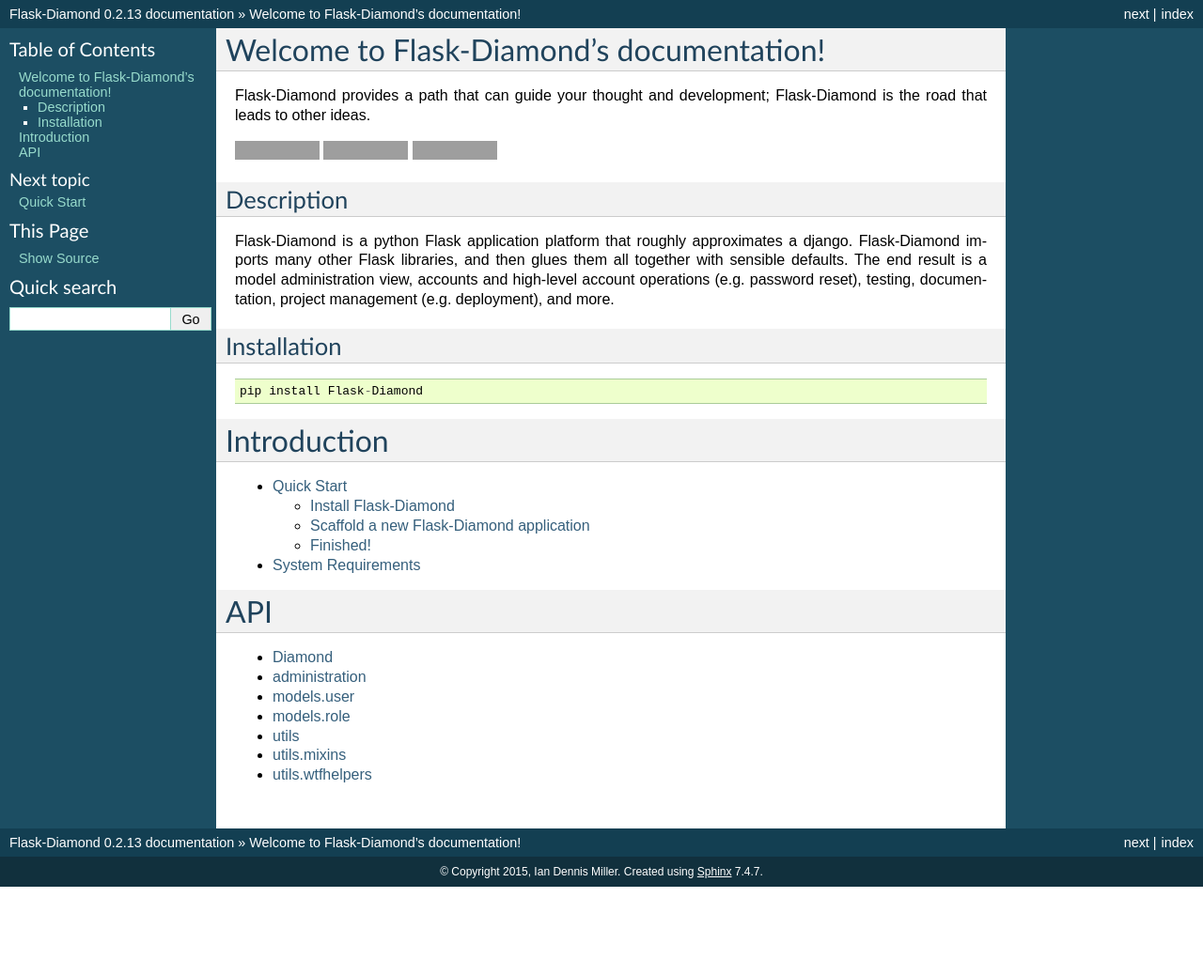
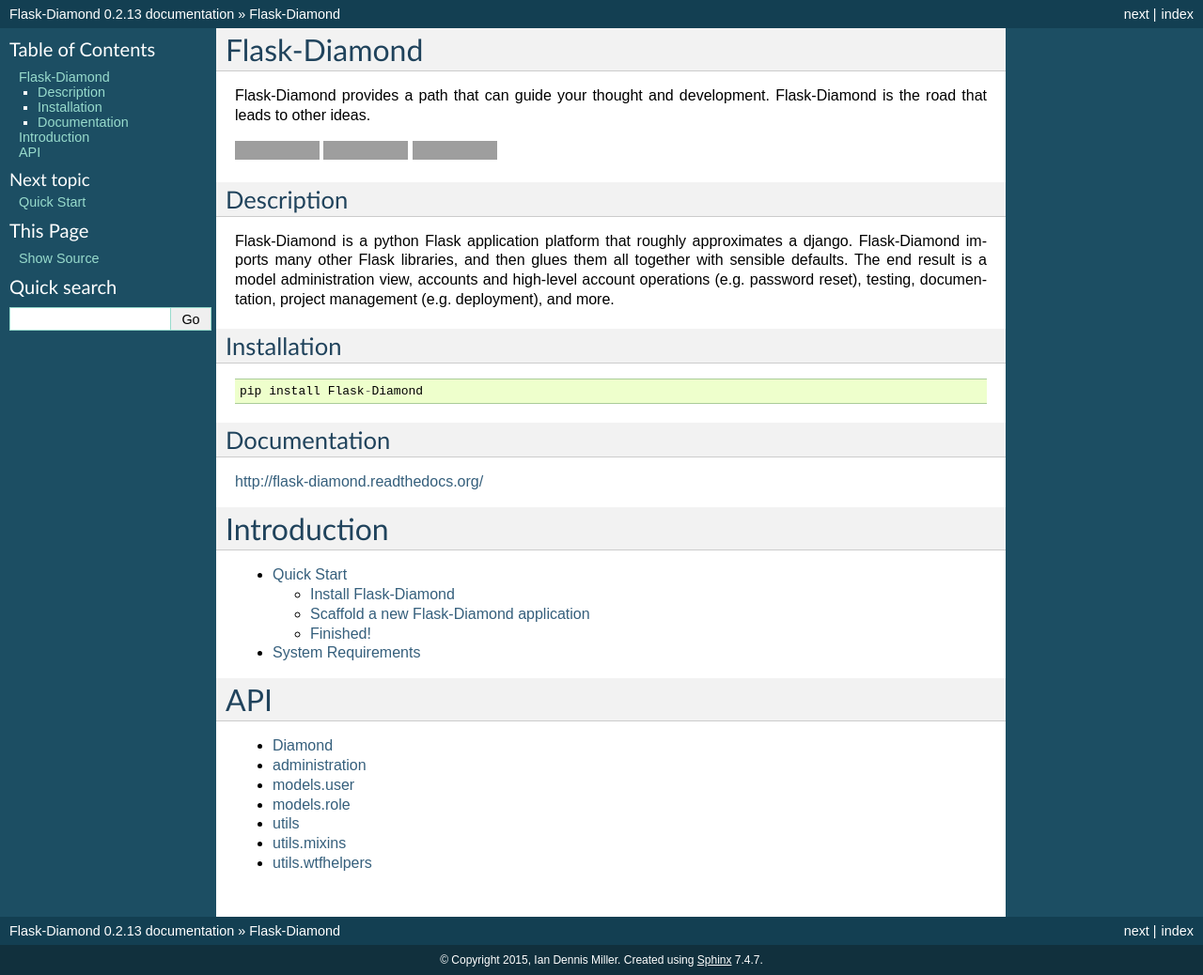
Before and after one commit to diamond-org/flask-diamond, a Sphinx documentation site: the page built from etc/sphinx/index.rst, in a window 1280 px wide. Shown: the whole page at 94% size. Built offline with Sphinx 7.4.7, drawn with Linux system fonts in a browser that asks for light colours; pages that are not in the unit, such as notebooks, are missing from menus; before the commit the page ends 944 px from its top, so only the background shows below that; part of the change alters nothing that is shown; grey boxes are pictures that could not be loaded.

```diff
--- a/etc/sphinx/index.rst
+++ b/etc/sphinx/index.rst
@@ -1,28 +1,4 @@
-Welcome to Flask-Diamond's documentation!
-=========================================
-
-Flask-Diamond provides a path that can guide your thought and development; Flask-Diamond is the road that leads to other ideas.
-
-.. image:: https://readthedocs.org/projects/flask-diamond/badge/?version=latest
-    :target: http://flask-diamond.readthedocs.org/
-
-.. image:: https://img.shields.io/pypi/v/Flask-Diamond.svg
-    :target: https://pypi.python.org/pypi/Flask-Diamond/
-
-.. image:: https://img.shields.io/github/issues/iandennismiller/flask-diamond.svg
-    :target: https://github.com/iandennismiller/flask-diamond/issues
-
-Description
------------
-
-Flask-Diamond is a python Flask application platform that roughly approximates a django.  Flask-Diamond imports many other Flask libraries, and then glues them all together with sensible defaults.  The end result is a model administration view, accounts and high-level account operations (e.g. password reset), testing, documentation, project management (e.g. deployment), and more.
-
-Installation
-------------
-
-::
-
-    pip install Flask-Diamond
+.. include:: ../../Readme.rst
 
 Introduction
 ============
```
